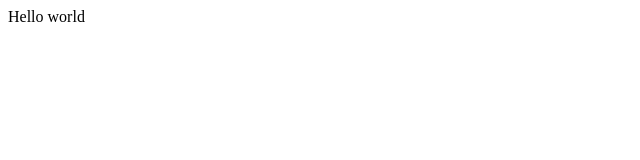
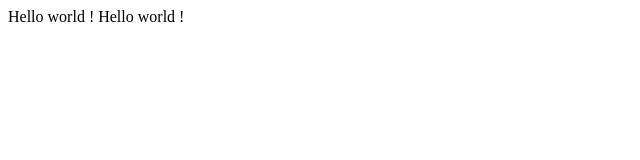
Before and after one commit to Kishor739/QSP, a plain HTML site: page index.html in a window 1280 px wide. Shown: the whole page, without its empty margins (0-640 px from the left). Drawn offline with Linux system fonts and the light colour scheme.

Commit message:
frontend

```diff
--- a/index.html
+++ b/index.html
@@ -8,7 +8,9 @@
 </head>
 
 <body>
-    Hello world
+    Hello world !
+    Hello world !
+
 
 </body>
 
```
